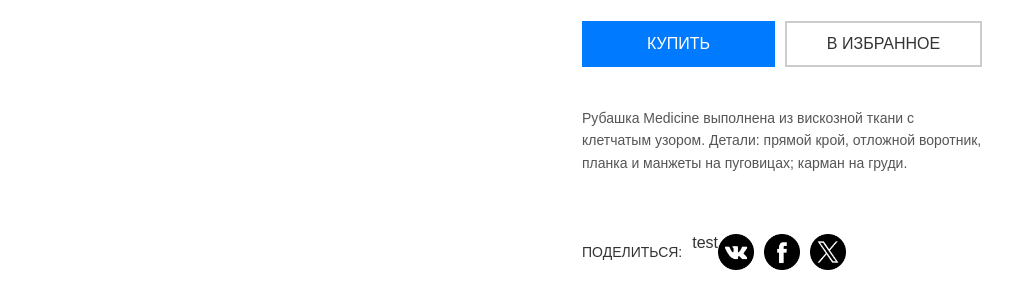
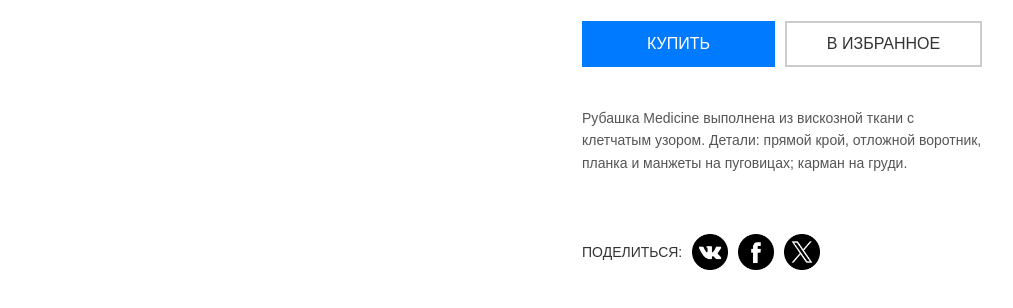
Before and after one commit to it-den4ik/-online_store, a plain HTML site: page index.html in a window 1280 px wide. Shown: the part 342-650 px from the top of the page, without its empty margins (18-1031 px from the left). Drawn offline with nearby package versions, Linux system fonts and the light colour scheme.

Commit message:
fix src2

```diff
--- a/index.html
+++ b/index.html
@@ -284,7 +284,6 @@
         <div class="share">
             <span>ПОДЕЛИТЬСЯ:</span>
             <div class="social-icons">
-                test
                 <img src="./vk.png" alt="ВКонтакте">
                 <img src="./facebook.png" alt="Facebook">
                 <img src="./twitter.png" alt="Twitter">
```
